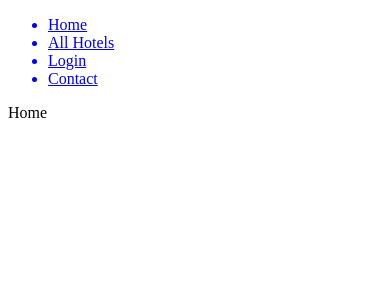
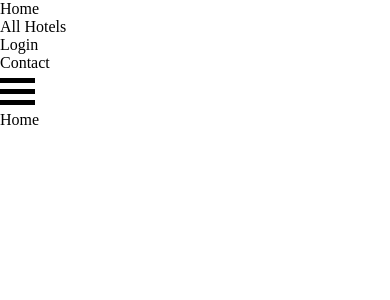
Before and after one commit to Noroff-FEU-Assignments/project-exam-2-TrygveKontoret, a React (Create React App) app: page / in a window 390 px wide. Shown: the top 300 px of the page. Built offline with nearby package versions, Linux system fonts and the light colour scheme.

Commit message:
feat: added hamburgermenu

```diff
--- a/package.json
+++ b/package.json
@@ -8,6 +8,7 @@
     "@testing-library/react": "^13.0.0",
     "@testing-library/user-event": "^13.2.1",
     "axios": "^0.27.2",
+    "framer-motion": "^6.3.3",
     "react": "^18.1.0",
     "react-dom": "^18.1.0",
     "react-hook-form": "^7.30.0",
--- a/src/App.js
+++ b/src/App.js
@@ -6,10 +6,12 @@ import Home from "./pages/Home";
 import Login from "./pages/Login";
 import { BrowserRouter as Router, Routes, Route } from "react-router-dom";
 import Navigation from "./components/nav/Navigation";
+import GlobalStyles from "./GlobalStyles";
 
 function App() {
   return (
     <>
+      <GlobalStyles />
       <Router>
         <Navigation />
         <Routes>
--- /dev/null
+++ b/src/GlobalStyles.jsx
@@ -0,0 +1,18 @@
+import { createGlobalStyle } from "styled-components";
+
+const GlobalStyles = createGlobalStyle`
+    * {
+        margin: 0px;
+        padding: 0px;
+        box-sizing: border-box;
+        text-decoration: none;
+    }
+
+    body {
+        li {
+            color: black;
+        }
+    }
+`;
+
+export default GlobalStyles;
--- a/src/components/nav/Navigation.jsx
+++ b/src/components/nav/Navigation.jsx
@@ -1,10 +1,29 @@
 import React from "react";
 import { Link } from "react-router-dom";
+import {
+  StyledHamburger,
+  StyledBurgerNav,
+  StyledNav,
+} from "./NavigationStyles";
+import { useState, useRef } from "react";
 
 const Navigation = () => {
+  const bar1Ref = useRef();
+  const bar2Ref = useRef();
+  const bar3Ref = useRef();
+  const [open, setOpen] = useState(false);
+  const toggleOpen = () => {
+    setOpen(!open);
+    bar1Ref.current.classList.toggle("change1");
+    bar2Ref.current.classList.toggle("change2");
+    bar3Ref.current.classList.toggle("change3");
+  };
+  // console.log(titleRef)
+
   return (
     <>
-      <nav>
+      <header>
+        <StyledNav>
           <ul>
             <Link to="/">
               <li>Home</li>
@@ -19,7 +38,31 @@ const Navigation = () => {
               <li>Contact</li>
             </Link>
           </ul>
-      </nav>
+        </StyledNav>
+        <StyledHamburger onClick={toggleOpen}>
+          <div className="bar1" ref={bar1Ref}></div>
+          <div className="bar2" ref={bar2Ref}></div>
+          <div className="bar3" ref={bar3Ref}></div>
+        </StyledHamburger>
+        {open && (
+          <StyledBurgerNav>
+            <ul>
+              <Link to="/">
+                <li>Home</li>
+              </Link>
+              <Link to="/allhotels">
+                <li>All Hotels</li>
+              </Link>
+              <Link to="/login">
+                <li>Login</li>
+              </Link>
+              <Link to="/contact">
+                <li>Contact</li>
+              </Link>
+            </ul>
+          </StyledBurgerNav>
+        )}
+      </header>
     </>
   );
 };
--- a/src/components/nav/NavigationStyles.js
+++ b/src/components/nav/NavigationStyles.js
@@ -1,3 +1,36 @@
 import styled from "styled-components";
+import { motion } from "framer-motion";
 
-const StyledNav = styled(nav)``;
+const motiondiv = motion.div;
+
+export const StyledNav = styled.nav`
+  display: flex;
+`;
+
+export const StyledHamburger = styled(motiondiv)`
+  .bar1,
+  .bar2,
+  .bar3 {
+    width: 35px;
+    height: 5px;
+    background-color: black;
+    margin: 6px 0;
+    transition: 0.4s;
+  }
+
+  .change1 {
+    -webkit-transform: rotate(-45deg) translate(-9px, 6px);
+    transform: rotate(-45deg) translate(-9px, 6px);
+  }
+
+  .change2 {
+    opacity: 0;
+  }
+
+  .change3 {
+    -webkit-transform: rotate(45deg) translate(-8px, -8px);
+    transform: rotate(45deg) translate(-10px, -7px);
+  }
+`;
+
+export const StyledBurgerNav = styled.nav``;
```
Also changed, not shown: src/context/AuthContext.js (added, +15 -0 lines), src/hooks/useLocalStorage.js (added, +32 -0 lines), 1 other file (tests, documents, lock files or other folders). Lines whose indentation alone changed are shown as unchanged.
